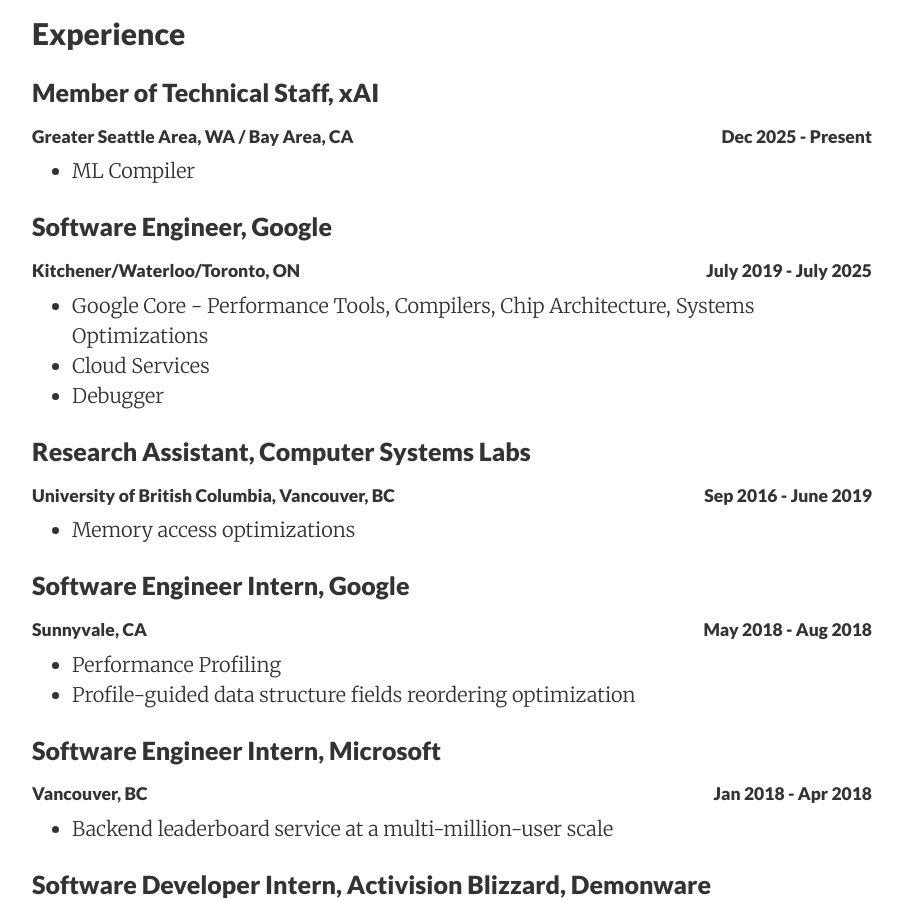
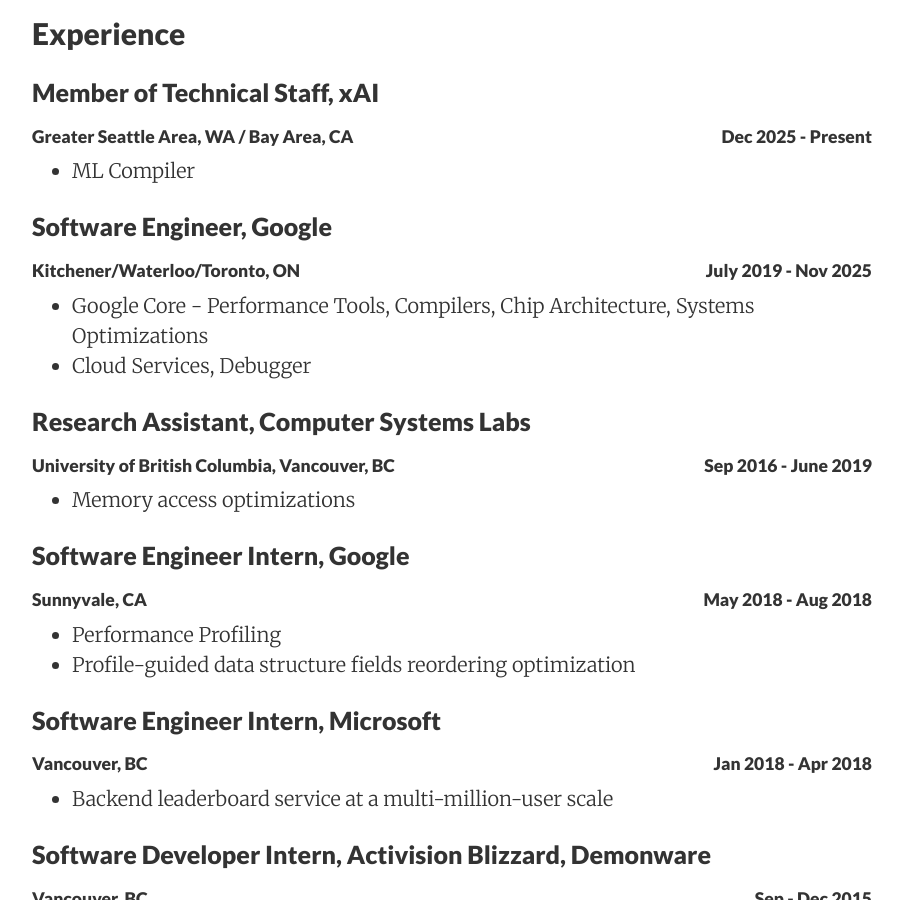
Before and after one commit to Louis-Ye/Louis-Ye.github.io, a Jekyll site: the page built from cv/index.md, in a window 1280 px wide and 900 px high, scrolled down 1487 px. Shown: the whole window, without its empty margins (188-1091 px from the left). Built offline with Jekyll 4.4.1, drawn with Linux system fonts in a browser that asks for light colours; nearby versions of some CDN libraries.

Commit message:
Revise Google experience details in experience.html

```diff
--- a/_includes/experience.html
+++ b/_includes/experience.html
@@ -3,10 +3,9 @@
 * ML Compiler
 
 ### Software Engineer, Google
-<h5> Kitchener/Waterloo/Toronto, ON <span class="float-right">July 2019 - July 2025</span> </h5>
+<h5> Kitchener/Waterloo/Toronto, ON <span class="float-right">July 2019 - Nov 2025</span> </h5>
 * Google Core - Performance Tools, Compilers, Chip Architecture, Systems Optimizations
-* Cloud Services
-* Debugger
+* Cloud Services, Debugger
 
 ### Research Assistant, Computer Systems Labs
 <h5> University of British Columbia, Vancouver, BC <span class="float-right">Sep 2016 - June 2019</span> </h5>
```
